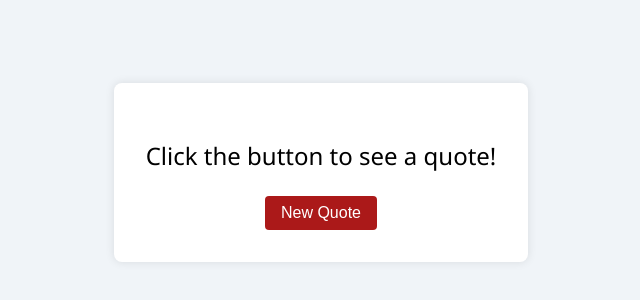
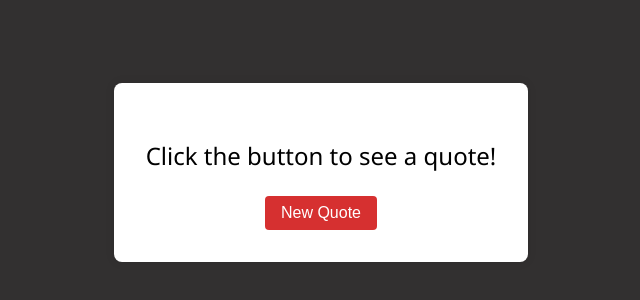
Before and after one commit to aixueli/random-quote-generator, a plain HTML site: page index.html in a window 1280 px wide. Shown: the part 228-528 px from the top of the page, without its empty margins (319-959 px from the left). Drawn offline with Linux system fonts and the light colour scheme.

Commit message:
Change background to grey and adjust button colours

```diff
--- a/style.css
+++ b/style.css
@@ -4,7 +4,7 @@ body {
     justify-content: center;
     align-items: center;
     height: 100vh;
-    background-color: #f0f4f8;
+    background-color: #323030;
     margin: 0;
   }
 
@@ -31,7 +31,7 @@ body {
   button {
     padding: 0.5rem 1rem;
     border: none;
-    background-color: #ab1919;
+    background-color: #d63030;
     color: white;
     border-radius: 4px;
     cursor: pointer;
@@ -39,5 +39,5 @@ body {
   }
 
   button:hover {
-    background-color: #901010;
+    background-color: #ab1919;
   }
```
